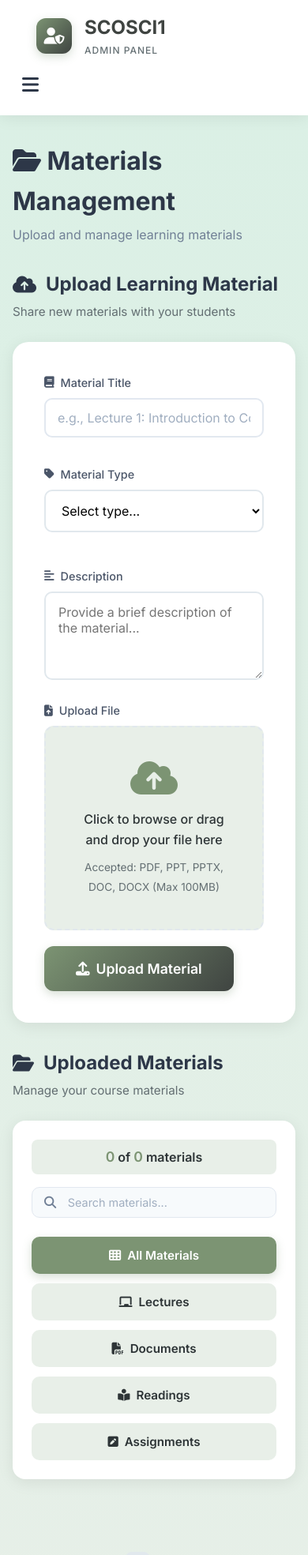
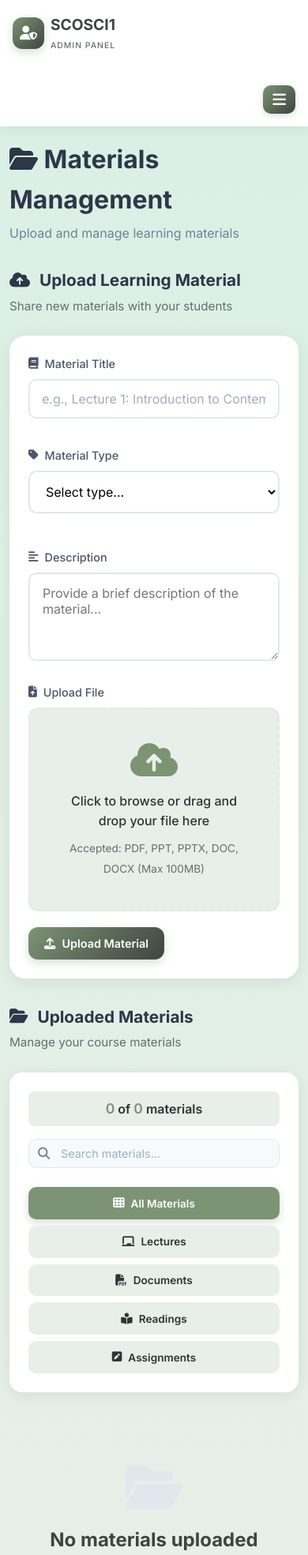
Before and after one commit to rjgrbg/LMS, a PHP site: page /admin.html in a window 390 px wide. Shown: the top 1969 px of the page at 79% size. Run offline with PHP 8.4, Linux system fonts and the light colour scheme; a user stored in the database is signed in; data comes from the database, SQL or seed files in the repository; data that the repository does not hold is empty.

Commit message:
Responsiveness

```diff
--- a/admin.html
+++ b/admin.html
@@ -355,6 +355,34 @@
             const menu = document.getElementById('burgerMenu');
             if (menu) {
                 menu.classList.toggle('show');
+
+                // Add/remove overlay
+                let overlay = document.querySelector('.burger-menu-overlay');
+                if (!overlay) {
+                    overlay = document.createElement('div');
+                    overlay.className = 'burger-menu-overlay';
+                    overlay.onclick = closeBurgerMenu;
+                    document.body.appendChild(overlay);
+                }
+
+                if (menu.classList.contains('show')) {
+                    setTimeout(() => overlay.classList.add('show'), 10);
+                } else {
+                    overlay.classList.remove('show');
+                }
+            }
+        }
+
+        // Close burger menu
+        function closeBurgerMenu() {
+            const menu = document.getElementById('burgerMenu');
+            const overlay = document.querySelector('.burger-menu-overlay');
+
+            if (menu) {
+                menu.classList.remove('show');
+            }
+            if (overlay) {
+                overlay.classList.remove('show');
             }
         }
 
@@ -364,7 +392,7 @@
             const btn = document.querySelector('.burger-menu-btn');
 
             if (menu && btn && !menu.contains(event.target) && !btn.contains(event.target)) {
-                menu.classList.remove('show');
+                closeBurgerMenu();
             }
         });
 
--- a/style.css
+++ b/style.css
@@ -48,7 +48,7 @@ body {
     display: flex;
     justify-content: space-between;
     align-items: center;
-    gap: 1.7.5rem;
+    gap: 1.5rem;
 }
 
 .nav-right {
@@ -412,6 +412,7 @@ body {
     align-items: center;
     gap: 0.5rem;
     font-family: inherit;
+    white-space: nowrap;
 }
 
 .filter-tab:hover {
@@ -423,6 +424,16 @@ body {
     background: var(--accent);
     color: var(--white);
     box-shadow: 0 4px 12px rgba(124, 148, 115, 0.3);
+}
+
+@media (max-width: 480px) {
+    .filter-tab i {
+        font-size: 0.9rem;
+    }
+
+    .filter-tab {
+        font-size: 0.85rem;
+    }
 }
 
 /* Materials Grid */
@@ -1099,11 +1110,36 @@ body {
 @media (max-width: 768px) {
     .nav-container {
         flex-wrap: wrap;
+        padding: 0 1rem;
+    }
+
+    .logo {
+        margin-left: 0;
+    }
+
+    .logo-circle {
+        width: 40px;
+        height: 40px;
+        font-size: 1.1rem;
+    }
+
+    .logo-text h1 {
+        font-size: 1.2rem;
+    }
+
+    .logo-text span {
+        font-size: 0.65rem;
     }
 
     .nav-right {
         width: 100%;
         justify-content: space-between;
+        margin-right: 0;
+        margin-top: 1rem;
+    }
+
+    .search-container {
+        flex: 1;
     }
 
     .search-box {
@@ -1145,29 +1193,161 @@ body {
         padding: 0.6rem 1rem;
         font-size: 0.9rem;
     }
+
+    .main-wrapper {
+        padding: 0 1rem;
+        margin: 1rem auto;
+    }
+
+    .upload-card {
+        padding: 1.5rem;
+    }
+
+    .modal-content {
+        width: 95%;
+        max-width: 95%;
+    }
+
+    .edit-modal-content {
+        width: 95% !important;
+        max-width: 95% !important;
+    }
+
+    .about-content {
+        grid-template-columns: 1fr;
+    }
+
+    .features-grid {
+        grid-template-columns: 1fr;
+    }
+
+    .section-heading {
+        font-size: 1.5rem;
+    }
+
+    .footer-content {
+        padding: 20px 1rem 0 1rem;
+    }
+
+    .footer-bottom {
+        padding-left: 1rem;
+        padding-right: 1rem;
+    }
 }
 
 @media (max-width: 480px) {
     .main-wrapper {
-        padding: 0 1rem;
+        padding: 0 0.75rem;
+    }
+
+    .hero {
+        padding: 1.5rem 1rem;
+        margin-bottom: 1.5rem;
+    }
+
+    .hero h2 {
+        font-size: 1.75rem;
+    }
+
+    .welcome-badge {
+        font-size: 0.75rem;
+        padding: 0.4rem 0.8rem;
+    }
+
+    .filter-section {
+        padding: 1rem;
+        margin-bottom: 1.5rem;
     }
 
     .filter-tabs {
         flex-direction: column;
+        gap: 0.5rem;
     }
 
     .filter-tab {
         width: 100%;
         justify-content: center;
+        padding: 0.65rem 1rem;
     }
 
     .stat-card {
         min-width: 100%;
+        padding: 0.75rem 1rem;
+    }
+
+    .stat-card i {
+        font-size: 1.5rem;
+        padding: 10px;
+    }
+
+    .stat-card h3 {
+        font-size: 1.25rem;
     }
 
     .hero-stats {
         flex-direction: column;
         width: 100%;
+    }
+
+    .material-card {
+        padding: 1.25rem;
+    }
+
+    .material-header {
+        flex-direction: column;
+        align-items: center;
+        text-align: center;
+    }
+
+    .material-icon {
+        width: 50px;
+        height: 50px;
+        font-size: 1.5rem;
+    }
+
+    .material-actions {
+        flex-direction: column;
+        width: 100%;
+    }
+
+    .material-actions .btn {
+        width: 100%;
+        justify-content: center;
+    }
+
+    .btn {
+        padding: 0.75rem 1.25rem;
+        font-size: 0.9rem;
+    }
+
+    .logo {
+        gap: 0.5rem;
+    }
+
+    .search-container i {
+        left: 0.75rem;
+    }
+
+    .search-box {
+        padding: 0.6rem 0.75rem 0.6rem 2.5rem;
+        font-size: 0.85rem;
+    }
+
+    .feature-card {
+        padding: 30px 20px;
+    }
+
+    .about-section {
+        padding: 40px 20px;
+    }
+
+    .footer {
+        padding: 20px 0 10px;
+    }
+
+    .footer-content {
+        grid-template-columns: 1fr;
+        gap: 20px;
     }
 }
 
@@ -1454,6 +1634,7 @@ thentication Pages */
     display: flex;
     align-items: center;
     gap: 12px;
+    position: relative;
 }
 
 .user-menu span {
@@ -1465,6 +1646,12 @@ thentication Pages */
     text-decoration: none;
 }
 
+@media (max-width: 768px) {
+    .user-menu {
+        margin-left: auto;
+    }
+}
+
 .btn-danger {
     background: #f56565;
     color: white;
@@ -1486,25 +1673,71 @@ thentication Pages */
     .section-header {
         flex-direction: column;
         align-items: flex-start;
+        gap: 1rem;
+    }
+
+    .section-header h2 {
+        font-size: 1.3rem;
+    }
+
+    .section-title h1 {
+        font-size: 1.5rem;
+    }
+
+    .section-title p {
+        font-size: 0.9rem;
+    }
+
+    .dashboard-stats {
+        grid-template-columns: 1fr;
     }
 
     .users-table {
-        font-size: 0.85rem;
+        font-size: 0.8rem;
+        display: block;
+        overflow-x: auto;
+        white-space: nowrap;
     }
 
     .users-table th,
     .users-table td {
-        padding: 10px;
-    }
-
-    .nav-container {
-        flex-wrap: wrap;
-    }
-
-    .user-menu {
-        width: 100%;
-        justify-content: space-between;
-        margin-top: 10px;
+        padding: 8px;
+    }
+
+    .table-container {
+        overflow-x: auto;
+        -webkit-overflow-scrolling: touch;
+    }
+
+    .users-section {
+        padding: 20px;
+    }
+}
+
+@media (max-width: 480px) {
+    .auth-card {
+        padding: 25px 15px;
+    }
+
+    .section-title h1 {
+        font-size: 1.3rem;
+    }
+
+    .users-table {
+        font-size: 0.75rem;
+    }
+
+    .users-table th,
+    .users-table td {
+        padding: 6px;
+    }
+
+    .stat-card h3 {
+        font-size: 1.3rem;
+    }
+
+    .stat-card p {
+        font-size: 0.8rem;
     }
 }
 
@@ -1706,33 +1939,39 @@ thentication Pages */
 
 /* Burger Menu */
 .burger-menu-btn {
-    background: none;
+    background: var(--gradient-1);
     border: none;
-    font-size: 1.5rem;
-    color: #2d3748;
+    font-size: 1.3rem;
+    color: white;
     cursor: pointer;
-    padding: 8px 12px;
-    border-radius: 8px;
+    padding: 10px 14px;
+    border-radius: 10px;
     transition: all 0.3s ease;
+    box-shadow: 0 2px 8px rgba(124, 148, 115, 0.3);
+    display: flex;
+    align-items: center;
+    justify-content: center;
 }
 
 .burger-menu-btn:hover {
-    background: #f7fafc;
+    transform: translateY(-2px);
+    box-shadow: 0 4px 12px rgba(124, 148, 115, 0.4);
 }
 
 .burger-menu {
-    position: absolute;
-    top: 70px;
+    position: fixed;
+    top: 80px;
     right: 20px;
     background: white;
-    border-radius: 12px;
-    box-shadow: 0 10px 30px rgba(0, 0, 0, 0.15);
-    min-width: 220px;
+    border-radius: 16px;
+    box-shadow: 0 10px 40px rgba(0, 0, 0, 0.2);
+    min-width: 260px;
     opacity: 0;
     visibility: hidden;
     transform: translateY(-10px);
     transition: all 0.3s ease;
-    z-index: 1000;
+    z-index: 9999;
+    overflow: hidden;
 }
 
 .burger-menu.show {
@@ -1790,7 +2033,42 @@ thentication Pages */
 }
 
 .burger-menu-item i {
-    font-size: 1.1rem;
+    font-size: 1.2rem;
+    width: 20px;
+}
+
+/* Mobile burger menu adjustments */
+@media (max-width: 768px) {
+    .burger-menu {
+        right: 10px;
+        left: 10px;
+        min-width: auto;
+        max-width: calc(100% - 20px);
+    }
+
+    .burger-menu-header {
+        padding: 16px;
+    }
+
+    .burger-menu-header span {
+        font-size: 0.95rem;
+    }
+
+    .burger-menu-item {
+        padding: 14px 16px;
+        font-size: 0.95rem;
+    }
+}
+
+@media (max-width: 480px) {
+    .burger-menu-btn {
+        padding: 8px 12px;
+        font-size: 1.2rem;
+    }
+
+    .burger-menu {
+        top: 70px;
+    }
 }
 
 /* Welcome Toast Notification */
```
Also changed, not shown: other parts of style.css (+56 -10 lines), script.js (+29 -1 lines).
